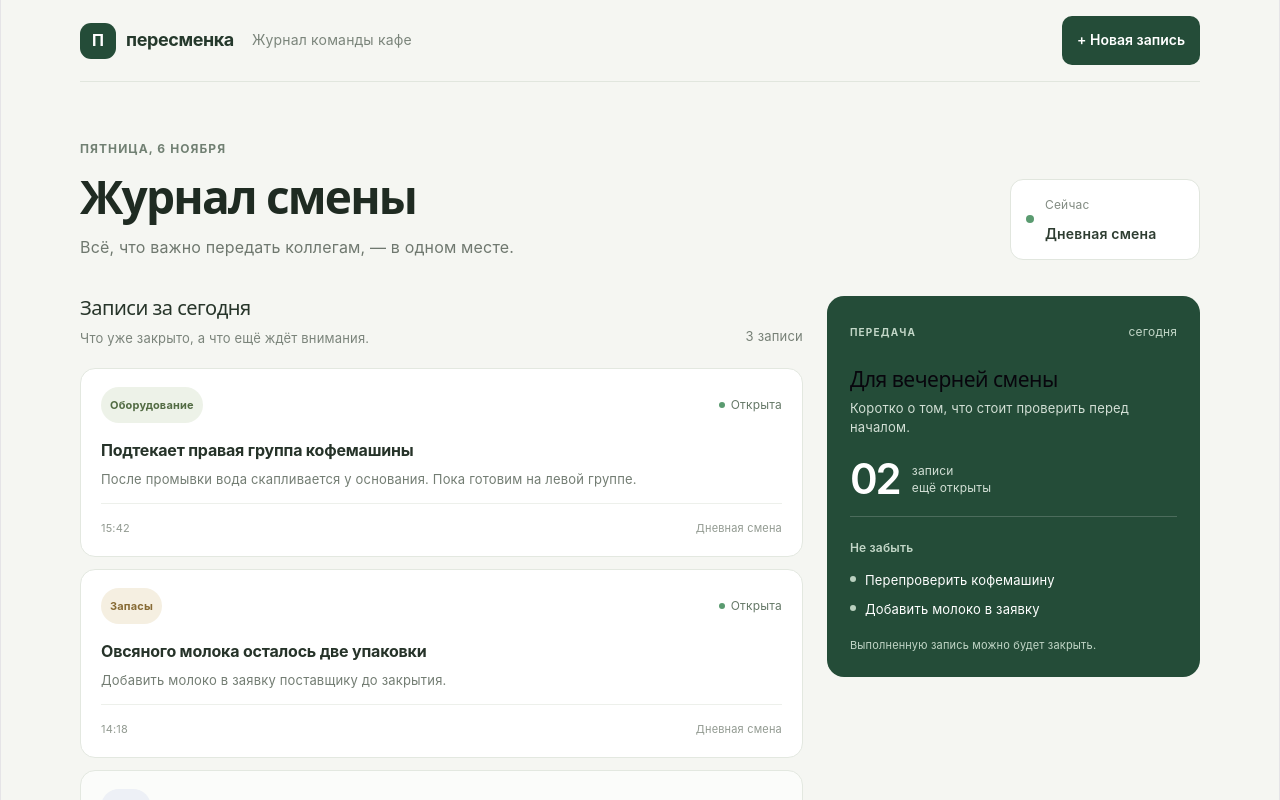
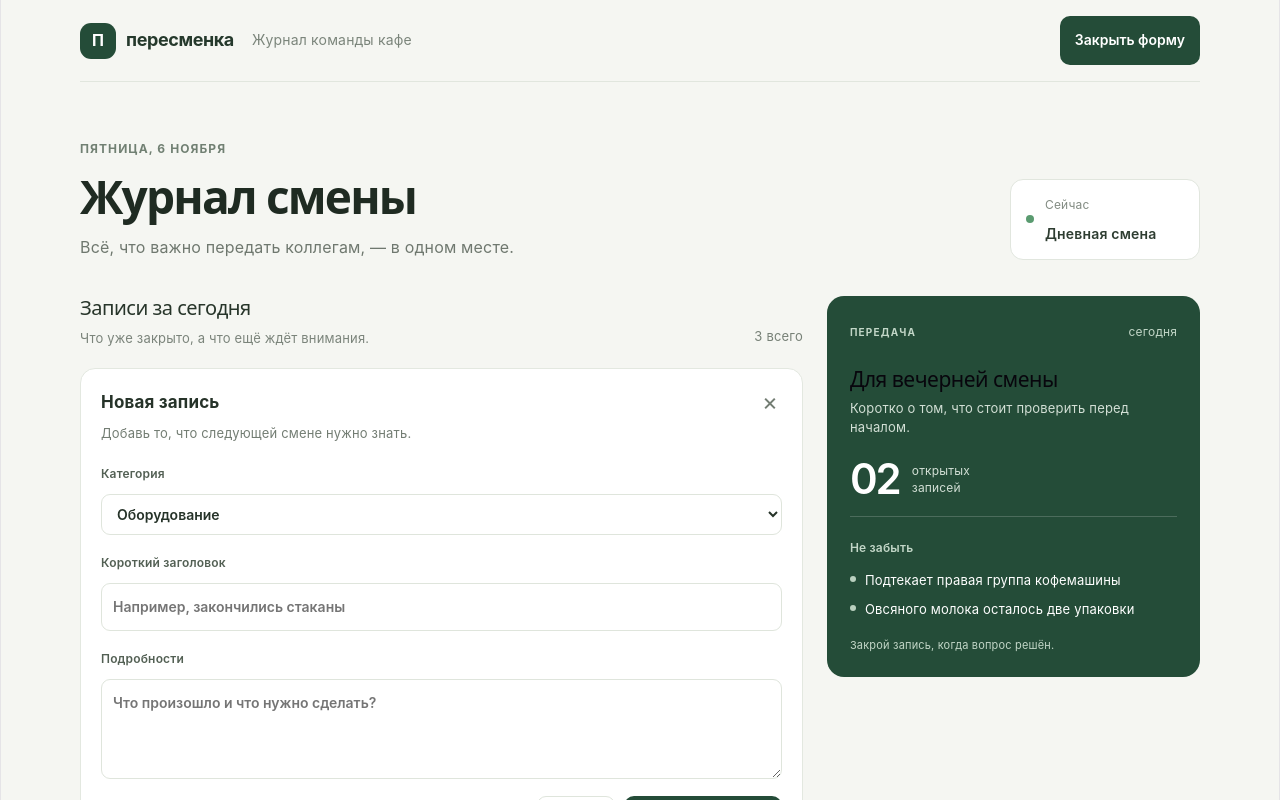
Before and after one commit to nazarenkoroman638/shift-handover-journal, a React (Vite) app in the folder client/: page / in a window 1280 px wide. Both pictures are taken after a click on the button "+ Новая запись". Shown: the top 800 px of the page. Built offline with nearby package versions, Linux system fonts and the light colour scheme.

Commit message:
Add shift note form and status updates

```diff
--- a/client/src/App.css
+++ b/client/src/App.css
@@ -466,3 +466,117 @@ a {
     padding: 16px;
   }
 }
+
+.record-form {
+  display: grid;
+  gap: 15px;
+  margin-bottom: 14px;
+  border: 1px solid #e3e8e0;
+  border-radius: 15px;
+  padding: 20px;
+  background: #fff;
+}
+
+.form-heading {
+  display: flex;
+  align-items: flex-start;
+  justify-content: space-between;
+  gap: 16px;
+}
+
+.form-heading h3 {
+  margin: 0;
+  color: #263329;
+  font-size: 17px;
+}
+
+.form-heading p {
+  margin: 5px 0 0;
+  color: #737d73;
+  font-size: 13px;
+}
+
+.form-close {
+  border: 0;
+  padding: 0 4px;
+  background: transparent;
+  color: #737d73;
+  font-size: 24px;
+  cursor: pointer;
+}
+
+.form-field {
+  display: grid;
+  gap: 7px;
+  color: #536054;
+  font-size: 12px;
+  font-weight: 600;
+}
+
+.form-field input,
+.form-field select,
+.form-field textarea {
+  width: 100%;
+  border: 1px solid #dfe5dc;
+  border-radius: 9px;
+  padding: 10px 11px;
+  background: #fff;
+  color: #263329;
+  font: inherit;
+  font-size: 14px;
+}
+
+.form-field textarea {
+  min-height: 82px;
+  resize: vertical;
+}
+
+.form-field input:focus,
+.form-field select:focus,
+.form-field textarea:focus {
+  border-color: #5a9b70;
+  outline: 3px solid rgb(90 155 112 / 15%);
+}
+
+.form-actions {
+  display: flex;
+  justify-content: flex-end;
+  gap: 9px;
+  margin-top: 2px;
+}
+
+.secondary-button {
+  border: 1px solid #dfe5dc;
+  border-radius: 9px;
+  padding: 10px 13px;
+  background: #fff;
+  color: #526052;
+  font-size: 13px;
+  font-weight: 600;
+  cursor: pointer;
+}
+
+.record-action {
+  border: 0;
+  padding: 0;
+  background: transparent;
+  color: #42684e;
+  font-size: 11px;
+  font-weight: 600;
+  cursor: pointer;
+}
+
+.record-action:hover,
+.secondary-button:hover {
+  color: #193c2b;
+}
+
+.category-badge--task {
+  background: #f0ebf5;
+  color: #705b87;
+}
+
+.category-badge--other {
+  background: #edf0ed;
+  color: #626d63;
+}
--- a/client/src/App.jsx
+++ b/client/src/App.jsx
@@ -1,6 +1,7 @@
+import { useState } from "react";
 import "./App.css";
 
-const notes = [
+const initialNotes = [
   {
     id: 1,
     category: "Оборудование",
@@ -33,12 +34,92 @@ const notes = [
   },
 ];
 
+const categories = [
+  { name: "Оборудование", className: "equipment" },
+  { name: "Запасы", className: "stock" },
+  { name: "Гости", className: "guest" },
+  { name: "Задача", className: "task" },
+  { name: "Другое", className: "other" },
+];
+
+const emptyForm = {
+  category: "Оборудование",
+  title: "",
+  text: "",
+};
+
 function App() {
+  const [notes, setNotes] = useState(initialNotes);
+  const [isFormOpen, setIsFormOpen] = useState(false);
+  const [formData, setFormData] = useState(emptyForm);
+
+  const openNotes = notes.filter((note) => !note.done);
+
   const today = new Intl.DateTimeFormat("ru-RU", {
     weekday: "long",
     day: "numeric",
     month: "long",
   }).format(new Date());
+
+  function handleFormChange(event) {
+    const { name, value } = event.target;
+
+    setFormData((currentForm) => ({
+      ...currentForm,
+      [name]: value,
+    }));
+  }
+
+  function handleSubmit(event) {
+    event.preventDefault();
+
+    const title = formData.title.trim();
+    const text = formData.text.trim();
+
+    if (!title || !text) {
+      return;
+    }
+
+    const selectedCategory = categories.find(
+      (category) => category.name === formData.category,
+    );
+
+    const newNote = {
+      id: Date.now(),
+      category: selectedCategory.name,
+      categoryClass: selectedCategory.className,
+      title,
+      text,
+      time: new Intl.DateTimeFormat("ru-RU", {
+        hour: "2-digit",
+        minute: "2-digit",
+      }).format(new Date()),
+      state: "Открыта",
+      done: false,
+    };
+
+    setNotes((currentNotes) => [newNote, ...currentNotes]);
+    setFormData(emptyForm);
+    setIsFormOpen(false);
+  }
+
+  function toggleNote(noteId) {
+    setNotes((currentNotes) =>
+      currentNotes.map((note) => {
+        if (note.id !== noteId) {
+          return note;
+        }
+
+        const done = !note.done;
+
+        return {
+          ...note,
+          done,
+          state: done ? "Закрыта" : "Открыта",
+        };
+      }),
+    );
+  }
 
   return (
     <div className="app-shell">
@@ -50,8 +131,13 @@ function App() {
 
         <p className="topbar-caption">Журнал команды кафе</p>
 
-        <button className="primary-button" type="button">
-          + Новая запись
+        <button
+          className="primary-button"
+          type="button"
+          aria-expanded={isFormOpen}
+          onClick={() => setIsFormOpen((isOpen) => !isOpen)}
+        >
+          {isFormOpen ? "Закрыть форму" : "+ Новая запись"}
         </button>
       </header>
 
@@ -81,13 +167,91 @@ function App() {
                 <h2>Записи за сегодня</h2>
                 <p>Что уже закрыто, а что ещё ждёт внимания.</p>
               </div>
-              <span className="record-count">{notes.length} записи</span>
+              <span className="record-count">{notes.length} всего</span>
             </div>
+
+            {isFormOpen && (
+              <form
+                className="record-form"
+                id="new-record-form"
+                onSubmit={handleSubmit}
+              >
+                <div className="form-heading">
+                  <div>
+                    <h3>Новая запись</h3>
+                    <p>Добавь то, что следующей смене нужно знать.</p>
+                  </div>
+                  <button
+                    className="form-close"
+                    type="button"
+                    aria-label="Закрыть форму"
+                    onClick={() => setIsFormOpen(false)}
+                  >
+                    ×
+                  </button>
+                </div>
+
+                <label className="form-field">
+                  <span>Категория</span>
+                  <select
+                    name="category"
+                    value={formData.category}
+                    onChange={handleFormChange}
+                  >
+                    {categories.map((category) => (
+                      <option key={category.name} value={category.name}>
+                        {category.name}
+                      </option>
+                    ))}
+                  </select>
+                </label>
+
+                <label className="form-field">
+                  <span>Короткий заголовок</span>
+                  <input
+                    name="title"
+                    value={formData.title}
+                    onChange={handleFormChange}
+                    placeholder="Например, закончились стаканы"
+                    maxLength={80}
+                    required
+                  />
+                </label>
+
+                <label className="form-field">
+                  <span>Подробности</span>
+                  <textarea
+                    name="text"
+                    value={formData.text}
+                    onChange={handleFormChange}
+                    placeholder="Что произошло и что нужно сделать?"
+                    rows={3}
+                    maxLength={240}
+                    required
+                  />
+                </label>
+
+                <div className="form-actions">
+                  <button
+                    className="secondary-button"
+                    type="button"
+                    onClick={() => setIsFormOpen(false)}
+                  >
+                    Отмена
+                  </button>
+                  <button className="primary-button" type="submit">
+                    Сохранить запись
+                  </button>
+                </div>
+              </form>
+            )}
 
             <div className="records-list">
               {notes.map((note) => (
                 <article
-                  className={`record-card ${note.done ? "record-card--done" : ""}`}
+                  className={`record-card ${
+                    note.done ? "record-card--done" : ""
+                  }`}
                   key={note.id}
                 >
                   <div className="record-topline">
@@ -111,8 +275,14 @@ function App() {
                   <p className="record-text">{note.text}</p>
 
                   <div className="record-meta">
-                    <span>{note.time}</span>
-                    <span>Дневная смена</span>
+                    <span>{note.time} · Дневная смена</span>
+                    <button
+                      className="record-action"
+                      type="button"
+                      onClick={() => toggleNote(note.id)}
+                    >
+                      {note.done ? "Открыть снова" : "Закрыть запись"}
+                    </button>
                   </div>
                 </article>
               ))}
@@ -131,11 +301,11 @@ function App() {
             </p>
 
             <div className="handover-total">
-              <strong>02</strong>
+              <strong>{String(openNotes.length).padStart(2, "0")}</strong>
               <span>
-                записи
+                открытых
                 <br />
-                ещё открыты
+                записей
               </span>
             </div>
 
@@ -143,24 +313,29 @@ function App() {
 
             <p className="handover-list-title">Не забыть</p>
             <ul className="handover-list">
-              <li>
-                <span className="list-marker" />
-                Перепроверить кофемашину
-              </li>
-              <li>
-                <span className="list-marker" />
-                Добавить молоко в заявку
-              </li>
+              {openNotes.length === 0 ? (
+                <li>
+                  <span className="list-marker" />
+                  Открытых записей нет
+                </li>
+              ) : (
+                openNotes.slice(0, 2).map((note) => (
+                  <li key={note.id}>
+                    <span className="list-marker" />
+                    {note.title}
+                  </li>
+                ))
+              )}
             </ul>
 
             <p className="handover-footnote">
-              Выполненную запись можно будет закрыть.
+              Закрой запись, когда вопрос решён.
             </p>
           </aside>
         </div>
 
         <p className="page-footnote">
-          Учебная версия · записи пока демонстрационные
+          Пока записи сохраняются только до обновления страницы.
         </p>
       </main>
     </div>
```
